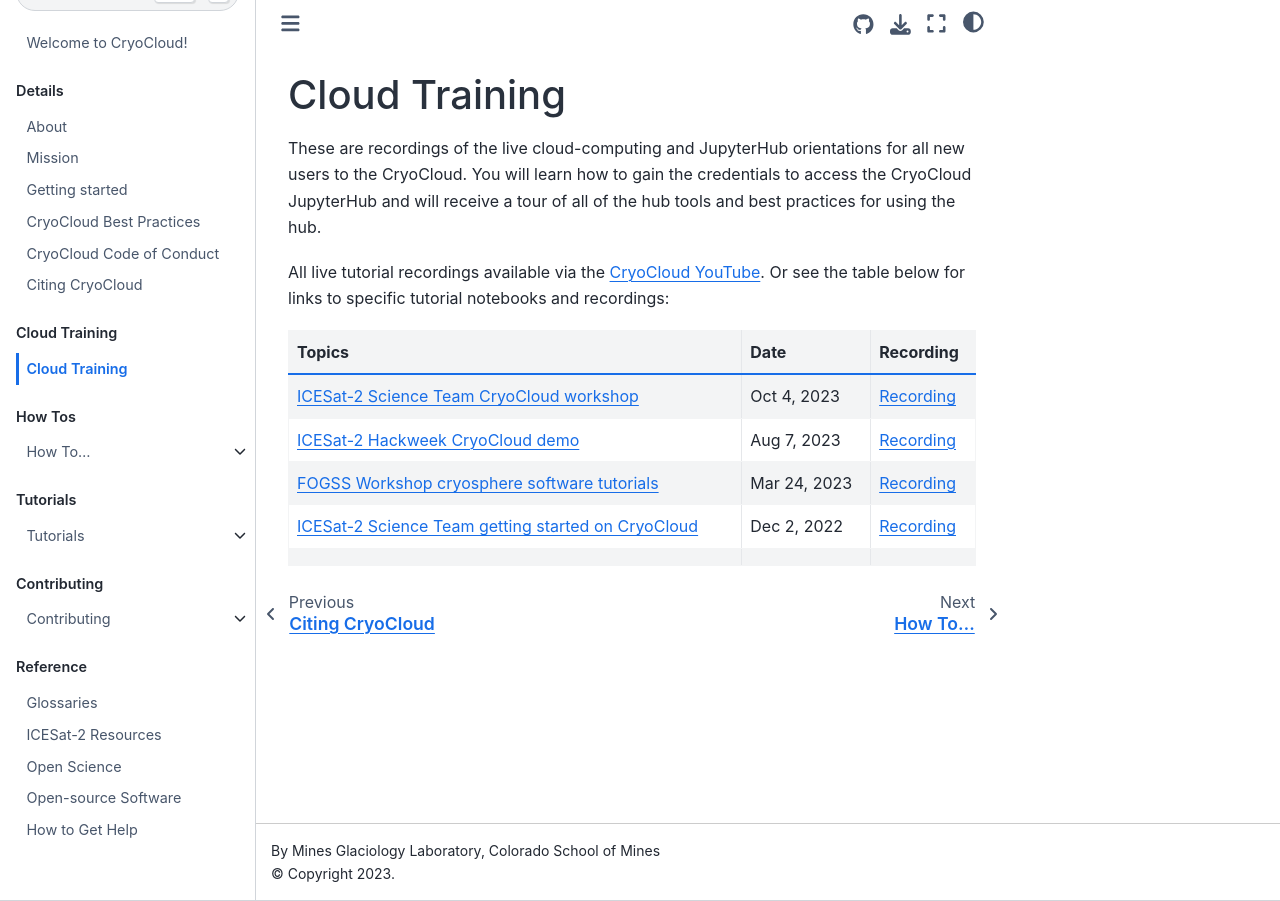
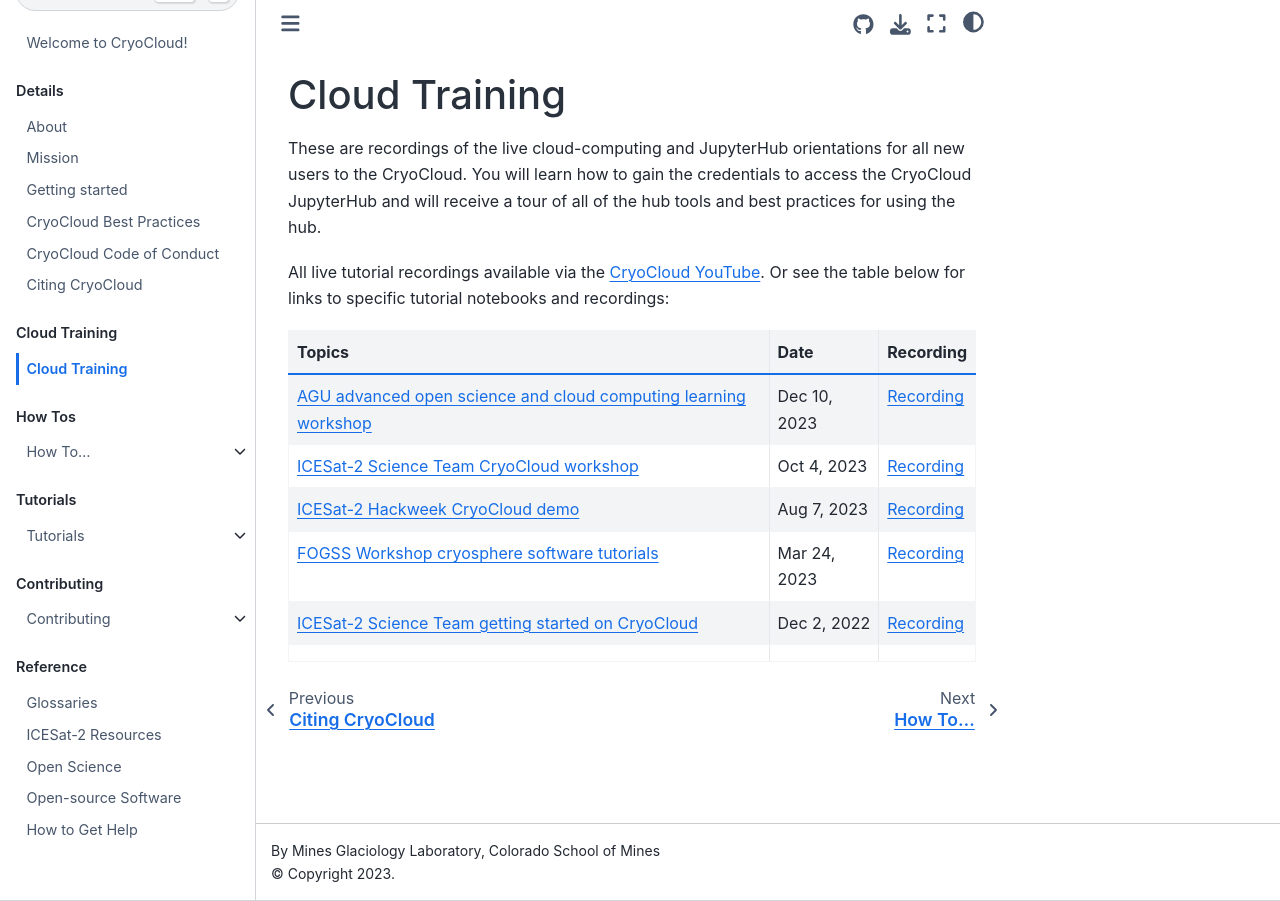
Before and after one commit to CryoInTheCloud/CryoCloudWebsite, a Jupyter Book: the page built from book/recorded/index.md, in a window 1280 px wide. Built offline with Jupyter Book 1.0.4 settings and Sphinx 7.4.7 and the Sphinx Book theme 1.1.4, drawn with Linux system fonts in a browser that asks for light colours; pages that are not in the unit, such as notebooks, are missing from menus.

Commit message:
Add AGU cloud training

```diff
--- a/book/recorded/index.md
+++ b/book/recorded/index.md
@@ -7,6 +7,7 @@
 
 | Topics | Date | Recording |
 | ---  | --- | ---|
+| [AGU advanced open science and cloud computing learning workshop](https://bit.ly/44ScC1B) | Dec 10, 2023 | [Recording](https://youtu.be/Egd0VNVPNpE) |
 | [ICESat-2 Science Team CryoCloud workshop](https://bit.ly/44ScC1B) | Oct 4, 2023 | [Recording](https://youtu.be/pLWMCHanFR8) |
 | [ICESat-2 Hackweek CryoCloud demo](https://bit.ly/44ScC1B) | Aug 7, 2023 | [Recording](https://www.youtube.com/watch?v=ub86G53V12s) |
 | [FOGSS Workshop cryosphere software tutorials](https://doi.org/10.5281/zenodo.7812488) | Mar 24, 2023 | [Recording](https://youtu.be/WcZCVjSKTYo) |
```
